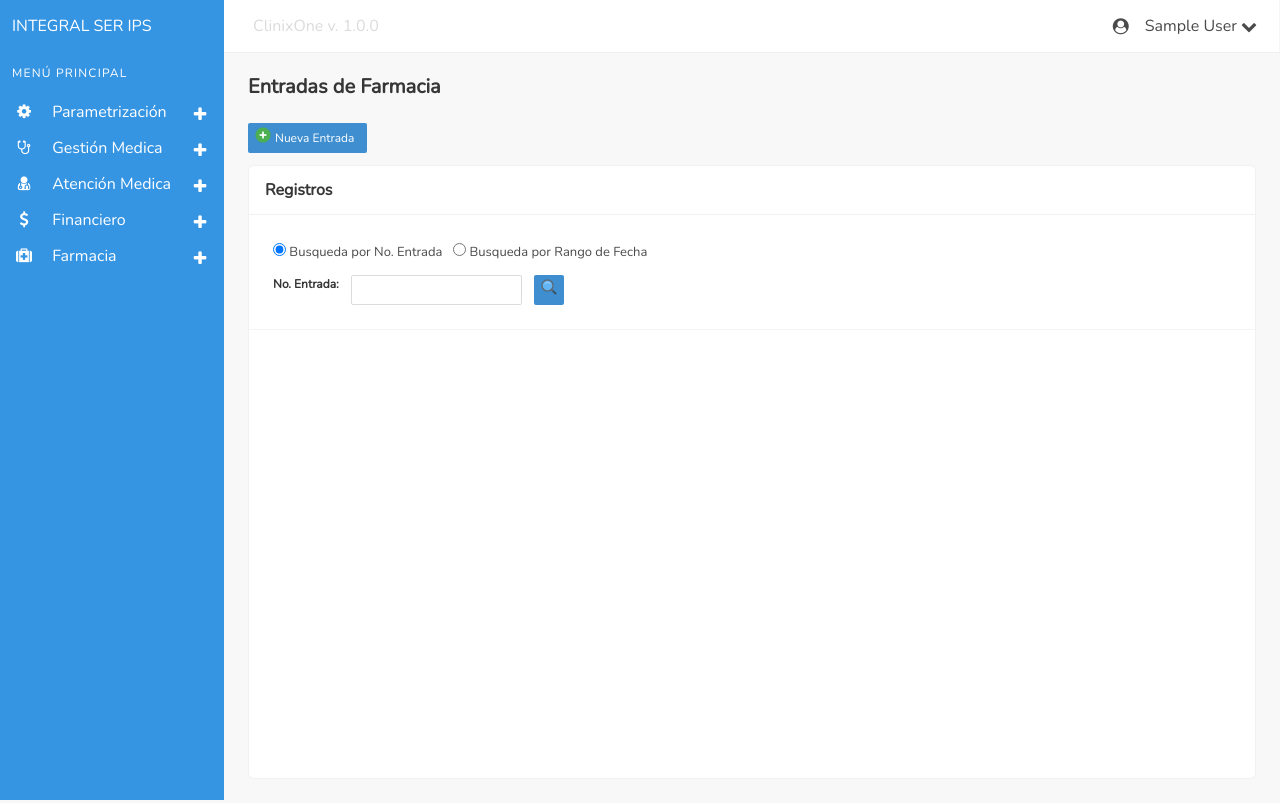
After one commit to devjoit1-creator/ClinixOne_1.0.0, a Flask app: page /entradas_farmacia in a window 1280 px wide. The commit adds this page. Run offline with Flask 3, Linux system fonts and the light colour scheme; the visitor is signed in with stand-in values (Sample User, id 1); some libraries are stand-ins or nearby versions.

Commit message:
Primeros Cambios Ventana Entradas Farmacia

```diff
--- a/app/__init__.py
+++ b/app/__init__.py
@@ -45,6 +45,7 @@ from app.routes.notascredito_routes import bp_notascredito
 # Importando los Blueprints Farmacia
 from app.routes.bodegas_routes import bp_bodegas
 from app.routes.referencias_routes import bp_referencias
+from app.routes.entradas_farmacia_routes import bp_entradasFarmacia
 
 
 #BluePrints Pendientes
@@ -101,6 +102,7 @@ app.register_blueprint(bp_notascredito)
 # Registro Blueprints Farmacia
 app.register_blueprint(bp_bodegas)
 app.register_blueprint(bp_referencias)
+app.register_blueprint(bp_entradasFarmacia)
 
 #Blueprints Pendientes
 """ app.register_blueprint(prevaloraciones_blueprint) """
--- /dev/null
+++ b/app/routes/entradas_farmacia_routes.py
@@ -0,0 +1,11 @@
+from flask import Blueprint, render_template, request, redirect, url_for, flash
+from app.services.entradas_farmacia_service import *
+import mysql.connector.errors as error
+
+#Blueprint
+bp_entradasFarmacia = Blueprint("entradasFarmacia", __name__)
+
+#Ruta Ventana Entradas de Farmacia
+@bp_entradasFarmacia.get('/entradas_farmacia')
+def entradas_farmacia():
+    return render_template('temp_entradas_farmacia/entradas_farmacia.html')
--- /dev/null
+++ b/app/static/js/entradas_farmacia/entradas_farmacia.js
@@ -0,0 +1,29 @@
+/* Constantes */
+const radioButtons = document.querySelectorAll("input[name='toogle']");
+const $containerBusquedaEntradaNumero = document.getElementById("containerBusquedaEntradaNumero");
+const $numeroEntrada = document.getElementById("numeroEntrada");
+const $btn_buscarEntradaNumero = document.getElementById("btn_buscarEntradaNumero");
+
+const $containerBusquedaEntradaFecha = document.getElementById("containerBusquedaEntradaFecha");
+const $fechaInicio = document.getElementById("fechaInicio");
+const $fechaFin = document.getElementById("fechaFin");
+const $btn_buscarEntradaFecha = document.getElementById("btn_buscarEntradaFecha");
+
+/* Seleccionar container de busqueda */
+radioButtons.forEach(radio => {
+    radio.addEventListener("change", () => {
+        if(radio.id === "busquedaNumero"){
+            $containerBusquedaEntradaNumero.classList.add('is-active');
+            $containerBusquedaEntradaNumero.classList.remove('is-hidden');
+
+            $containerBusquedaEntradaFecha.classList.add('is-hidden');
+            $containerBusquedaEntradaFecha.classList.remove('is-active');
+        } else if (radio.id === "busquedaFecha"){
+            $containerBusquedaEntradaNumero.classList.add('is-hidden');
+            $containerBusquedaEntradaNumero.classList.remove('is-active');
+
+            $containerBusquedaEntradaFecha.classList.remove('is-hidden');
+            $containerBusquedaEntradaFecha.classList.add('is-active');
+        }
+    })
+});
--- a/app/templates/menu.html
+++ b/app/templates/menu.html
@@ -275,6 +275,10 @@
                                 <span class="icon is-small"><i class="fa fa-arrow-circle-right" aria-hidden="true"></i></span>
                                 <span>Referencias</span>
                             </a></li>
+                            <li class="menu-item"><a href="{{ url_for('entradasFarmacia.entradas_farmacia') }}">
+                                <span class="icon is-small"><i class="fa fa-arrow-circle-right" aria-hidden="true"></i></span>
+                                <span>Entradas Farmacia</span>
+                            </a></li>
                         </ul>
                     </li>
                 </ul>
--- /dev/null
+++ b/app/templates/temp_entradas_farmacia/entradas_farmacia.html
@@ -0,0 +1,104 @@
+{% extends 'menu.html' %}
+
+{% block css %}
+<style>
+    .inter-scrollable-section {
+        height: 50vh;
+        overflow-y: scroll;
+        padding: 0rem 0rem;
+    }
+</style>
+{% endblock %}
+{% block title %} Entradas de Farmacia {% endblock %}
+
+{% block content %}
+<h5 class="title is-5">Entradas de Farmacia</h5>
+<div class="container">
+    <div class="field is-grouped">
+        <p class="control">
+            <a href="#" class="button is-small is-info">
+                <span class="icon is-small"><i aria-hidden="true"><img src="{{ url_for('static', filename='img/icons/añadir.png') }}" alt="icon"></i></span>
+                <span>Nueva Entrada</span>
+            </a>
+        </p>
+    </div>
+    <div class="card">
+        <header class="card-header">
+            <p class="card-header-title">Registros</p>
+        </header>
+        <div class="card-content">
+            <div class="content">
+                <div class="field">
+                    <div class="control">
+                        <label class="radio" style="font-size: small;">
+                            <input type="radio" id="busquedaNumero" name="toogle" value="active" checked/>
+                            Busqueda por No. Entrada
+                        </label>
+                        <label class="radio" style="font-size: small;">
+                            <input type="radio" id="busquedaFecha" name="toogle" />
+                            Busqueda por Rango de Fecha
+                        </label>
+                    </div>
+                </div>
+                <div id="containerBusquedaEntradaNumero" class="container is-active">
+                    <div class="field is-grouped">
+                        <p class="control">
+                            <label for="numeroEntrada" class="label is-small">No. Entrada: </label>
+                        </p>
+                        <p class="control">
+                            <input type="number" name="numeroEntrada" id="numeroEntrada" class="input is-small">
+                        </p>
+                        <p class="control">
+                            <a id="btn_buscarEntradaNumero" class="button is-small is-info has-tooltip-bottom" data-tooltip="Buscar">
+                                <span class="icon is-small"><i aria-hidden="true"><img src="{{ url_for('static', filename='img/icons/buscar.png') }}" alt="icon"></i></span>
+                            </a>
+                        </p>
+                    </div>
+                </div>
+                <div id="containerBusquedaEntradaFecha" class="container is-hidden">
+                    <div class="field is-grouped">
+                        <p class="control">
+                            <label for="fechaInicio" class="label is-small">Fecha Inicio</label>
+                            <input type="date" name="fechaInicio" id="fechaInicio" class="input is-small">
+                        </p>
+                        <p class="control">
+                            <label for="fechaFin" class="label is-small">Fecha Fin</label>
+                            <input type="date" name="fechaFin" id="fechaFin" class="input is-small">
+                        </p>
+                        <p class="control">
+                            <label class="label is-small" style="color: white;">.</label>
+                            <a id="btn_buscarEntradaFecha" class="button is-small is-info has-tooltip-bottom" data-tooltip="Buscar">
+                                <span class="icon is-small"><i aria-hidden="true"><img src="{{ url_for('static', filename='img/icons/buscar.png') }}" alt="icon"></i></span>
+                            </a>
+                        </p>
+                    </div>
+                </div>
+                <hr>
+                <section class="inter-scrollable-section">
+                    <table id="tablaEntradasFarmacia" class="table is-striped" style="width: 100%;">
+
+                    </table>
+                </section>
+            </div>
+        </div>
+    </div>
+</div>
+{% endblock %}
+
+{% block scripts %}
+{% with messages = get_flashed_messages(with_categories=True) %}
+    {% if messages %}
+        {% for category, message in messages %}
+        <script>
+            Swal.fire({
+                title: "Notificación",
+                text: "{{ message }}",
+                icon: "{{ category }}"
+            });
+        </script>
+        {% endfor %}
+    {% endif %}
+{% endwith %}
+
+<script src="{{ url_for('static', filename='js/entradas_farmacia/entradas_farmacia.js') }}"></script>
+{% endblock %}
```
Also changed, not shown: app/services/entradas_farmacia_service.py (added), app/templates/temp_entradas_farmacia/add_entrada.html (added).
